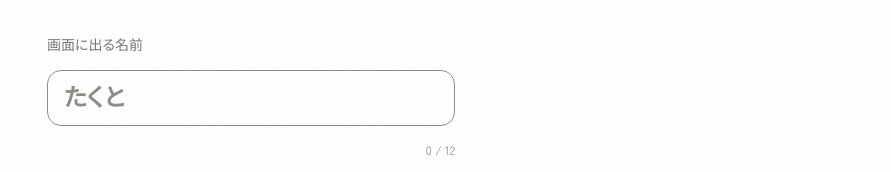
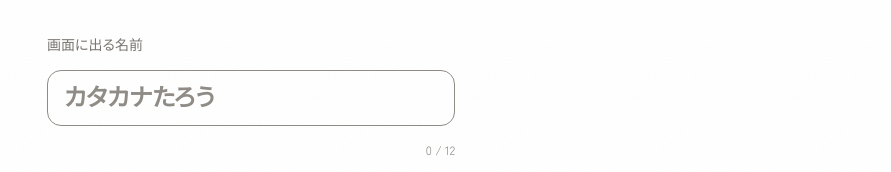
Before and after one commit to t-act/not-katakana, a React (Vite) app in the folder frontend/: page /dev/name-entry in a window 1280 px wide. Shown: the part 320-492 px from the top of the page, without its empty margins (389-1280 px from the left). Built offline with nearby package versions, Linux system fonts and the light colour scheme; a web font is replaced by a local one.

Commit message:
fix: name entryのプレスホルダーを修正

```diff
--- a/frontend/src/screens/NameEntryScreen.tsx
+++ b/frontend/src/screens/NameEntryScreen.tsx
@@ -38,7 +38,7 @@ export function NameEntryScreen({ roomCode, onSubmit }: Props) {
             onChange={(e) => setName(e.target.value)}
             maxLength={NAME_MAX_LENGTH}
             autoComplete="off"
-            placeholder="たくと"
+            placeholder="カタカナたろう"
             className="min-h-[max(3.5rem,52px)] w-full rounded-block border border-kinari-faint bg-transparent px-4 font-mincho text-2xl text-kinari placeholder:text-kinari-faint focus:border-kinari focus:outline-none"
           />
           <p className="text-right text-xs text-kinari-faint">
```
